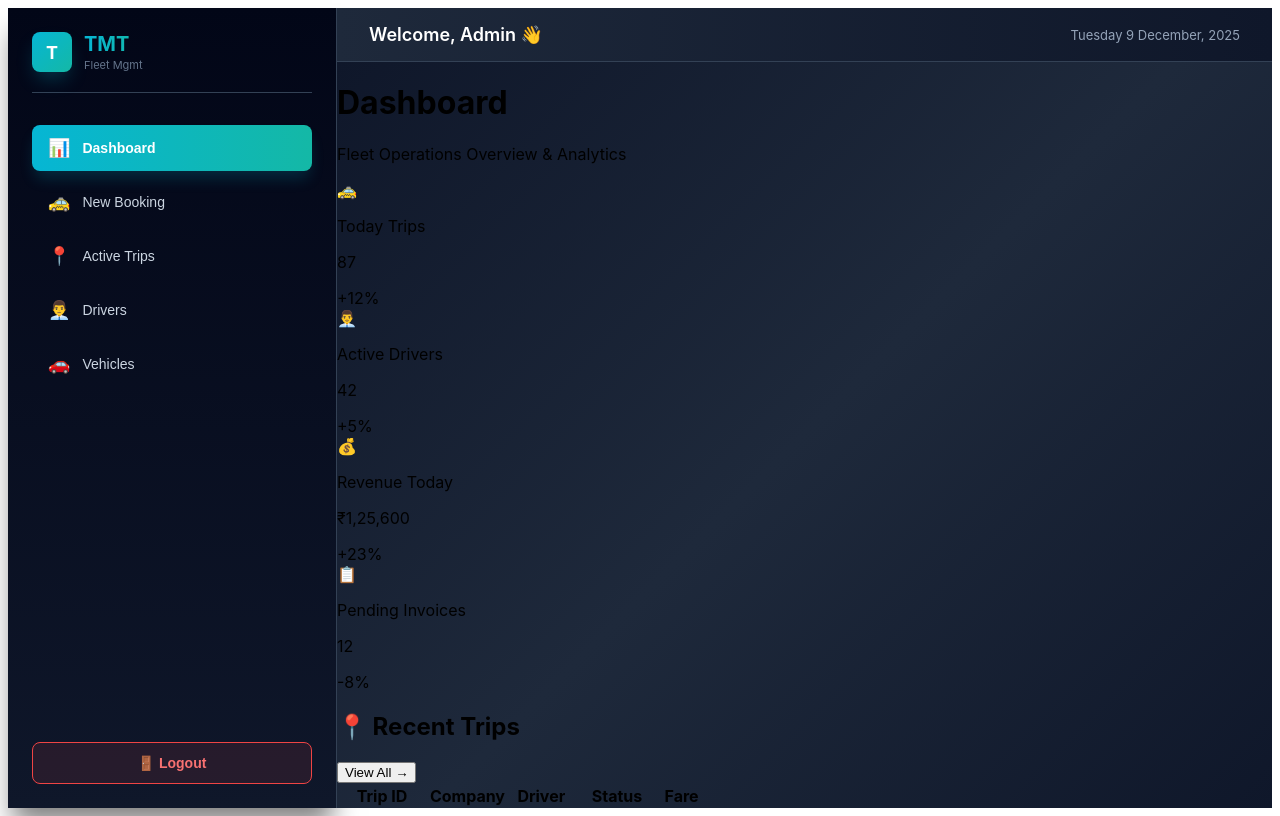
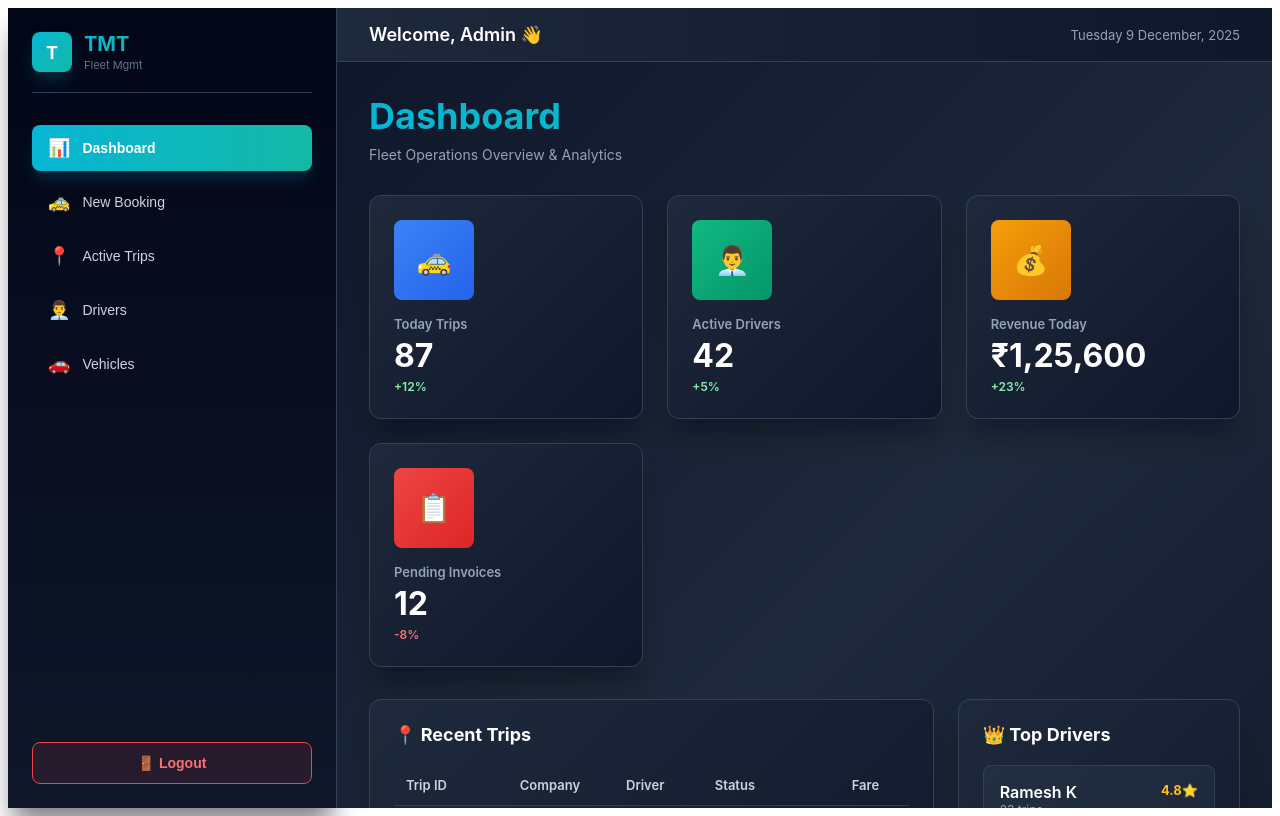
Before and after one commit to muralitharan-rex/tmt-travels-mvp, a React (Vite) app: page / in a window 1280 px wide. Both pictures are taken after a click on the button "Login". Built offline with nearby package versions, Linux system fonts and the light colour scheme.

Commit message:
Update Dashboard.jsx

```diff
--- a/src/pages/Dashboard.jsx
+++ b/src/pages/Dashboard.jsx
@@ -1,18 +1,134 @@
 import React from 'react'
+
+const styles = {
+  container: {
+    padding: '32px',
+    minHeight: '100vh',
+    background: 'linear-gradient(135deg, #0f172a 0%, #1e293b 50%, #0f172a 100%)',
+    color: 'white'
+  },
+  header: {
+    marginBottom: '32px'
+  },
+  title: {
+    fontSize: '36px',
+    fontWeight: 'bold',
+    margin: '0 0 8px 0',
+    background: 'linear-gradient(90deg, #06b6d4 0%, #14b8a6 100%)',
+    WebkitBackgroundClip: 'text',
+    WebkitTextFillColor: 'transparent',
+    backgroundClip: 'text'
+  },
+  subtitle: {
+    fontSize: '14px',
+    color: '#94a3b8',
+    margin: 0
+  },
+  statsGrid: {
+    display: 'grid',
+    gridTemplateColumns: 'repeat(auto-fit, minmax(250px, 1fr))',
+    gap: '24px',
+    marginBottom: '32px'
+  },
+  iconBox: (color) => ({
+    background: color,
+    padding: '12px',
+    borderRadius: '8px',
+    width: '56px',
+    height: '56px',
+    display: 'flex',
+    alignItems: 'center',
+    justifyContent: 'center',
+    fontSize: '28px',
+    marginBottom: '16px',
+    boxShadow: `0 10px 20px -5px ${color}40`
+  }),
+  statLabel: {
+    fontSize: '13px',
+    color: '#94a3b8',
+    marginBottom: '4px',
+    fontWeight: '600'
+  },
+  statValue: {
+    fontSize: '32px',
+    fontWeight: 'bold',
+    color: 'white',
+    marginBottom: '4px'
+  },
+  twoColumn: {
+    display: 'grid',
+    gridTemplateColumns: '2fr 1fr',
+    gap: '24px',
+    marginBottom: '24px'
+  },
+  card: {
+    background: 'linear-gradient(135deg, #1e293b 0%, #0f172a 100%)',
+    padding: '24px',
+    borderRadius: '12px',
+    border: '1px solid #334155',
+    boxShadow: '0 20px 25px -5px rgba(0, 0, 0, 0.3)'
+  },
+  cardTitle: {
+    fontSize: '18px',
+    fontWeight: 'bold',
+    marginBottom: '20px',
+    display: 'flex',
+    alignItems: 'center',
+    gap: '8px'
+  },
+  table: {
+    width: '100%',
+    borderCollapse: 'collapse'
+  },
+  tableHeader: {
+    borderBottom: '1px solid #334155',
+    textAlign: 'left'
+  },
+  tableHeaderCell: {
+    padding: '12px',
+    fontSize: '13px',
+    fontWeight: '600',
+    color: '#cbd5e1'
+  },
+  tableRow: {
+    borderBottom: '1px solid #334155',
+    transition: 'background 0.2s ease'
+  },
+  tableCell: {
+    padding: '12px',
+    fontSize: '13px',
+    color: '#e2e8f0'
+  },
+  driverCard: {
+    background: 'rgba(51, 65, 85, 0.3)',
+    padding: '16px',
+    borderRadius: '8px',
+    border: '1px solid #334155',
+    marginBottom: '12px',
+    transition: 'all 0.2s ease'
+  },
+  alertBox: {
+    background: 'linear-gradient(135deg, rgba(217, 119, 6, 0.1) 0%, rgba(251, 146, 60, 0.1) 100%)',
+    border: '1px solid rgba(217, 119, 6, 0.3)',
+    padding: '16px',
+    borderRadius: '12px',
+    color: '#fed7aa'
+  }
+}
 
 export default function Dashboard({ user }) {
   const stats = [
-    { label: 'Today Trips', value: '87', icon: '🚕', color: 'from-blue-500 to-blue-600', trend: '+12%' },
-    { label: 'Active Drivers', value: '42', icon: '👨‍💼', color: 'from-green-500 to-emerald-600', trend: '+5%' },
-    { label: 'Revenue Today', value: '₹1,25,600', icon: '💰', color: 'from-amber-500 to-orange-600', trend: '+23%' },
-    { label: 'Pending Invoices', value: '12', icon: '📋', color: 'from-rose-500 to-red-600', trend: '-8%' }
+    { label: 'Today Trips', value: '87', icon: '🚕', color: 'linear-gradient(135deg, #3b82f6 0%, #2563eb 100%)', trend: '+12%' },
+    { label: 'Active Drivers', value: '42', icon: '👨‍💼', color: 'linear-gradient(135deg, #10b981 0%, #059669 100%)', trend: '+5%' },
+    { label: 'Revenue Today', value: '₹1,25,600', icon: '💰', color: 'linear-gradient(135deg, #f59e0b 0%, #d97706 100%)', trend: '+23%' },
+    { label: 'Pending Invoices', value: '12', icon: '📋', color: 'linear-gradient(135deg, #ef4444 0%, #dc2626 100%)', trend: '-8%' }
   ]
 
   const recentTrips = [
-    { id: 'TRP-10021', company: 'Zoho', driver: 'Ramesh', status: 'Completed', fare: '₹320', time: '2:30 PM' },
-    { id: 'TRP-10020', company: 'HCL', driver: 'Karthik', status: 'Active', fare: '₹280', time: '1:15 PM' },
-    { id: 'TRP-10019', company: 'Honeywell', driver: 'Prakash', status: 'Completed', fare: '₹450', time: '12:45 PM' },
-    { id: 'TRP-10018', company: 'TCS', driver: 'Suresh', status: 'Active', fare: '₹380', time: '11:30 AM' }
+    { id: 'TRP-10021', company: 'Zoho', driver: 'Ramesh', status: 'Completed', fare: '₹320' },
+    { id: 'TRP-10020', company: 'HCL', driver: 'Karthik', status: 'Active', fare: '₹280' },
+    { id: 'TRP-10019', company: 'Honeywell', driver: 'Prakash', status: 'Completed', fare: '₹450' },
+    { id: 'TRP-10018', company: 'TCS', driver: 'Suresh', status: 'Active', fare: '₹380' }
   ]
 
   const topDrivers = [
@@ -22,111 +138,108 @@ export default function Dashboard({ user }) {
   ]
 
   return (
-    <div className="p-8 bg-gradient-to-br from-slate-900 via-slate-800 to-slate-900 min-h-screen overflow-auto">
+    <div style={styles.container}>
       {/* Header */}
-      <div className="mb-8">
-        <h1 className="text-4xl font-bold bg-gradient-to-r from-cyan-400 to-teal-400 bg-clip-text text-transparent">Dashboard</h1>
-        <p className="text-slate-400 mt-2">Fleet Operations Overview & Analytics</p>
+      <div style={styles.header}>
+        <h1 style={styles.title}>Dashboard</h1>
+        <p style={styles.subtitle}>Fleet Operations Overview & Analytics</p>
       </div>
 
-      {/* Stats Grid */}
-      <div className="grid grid-cols-1 md:grid-cols-2 lg:grid-cols-4 gap-6 mb-8">
-        {stats.map((stat, idx) => (
-          <div
-            key={stat.label}
-            className="group bg-gradient-to-br from-slate-800 to-slate-700 p-6 rounded-xl border border-slate-700 hover:border-cyan-500/50 shadow-lg hover:shadow-xl hover:shadow-cyan-500/10 transition-all duration-300 transform hover:-translate-y-1"
-          >
-            {/* Icon Background */}
-            <div className={`bg-gradient-to-br ${stat.color} p-4 rounded-lg w-14 h-14 flex items-center justify-center text-2xl mb-4 shadow-lg transform group-hover:scale-110 transition-transform duration-300`}>
-              {stat.icon}
-            </div>
-
-            {/* Content */}
-            <p className="text-slate-400 text-sm font-medium mb-1">{stat.label}</p>
-            <div className="flex items-end justify-between">
-              <p className="text-3xl font-bold text-white">{stat.value}</p>
-              <span className={`text-sm font-semibold ${stat.trend.includes('+') ? 'text-green-400' : 'text-red-400'}`}>
-                {stat.trend}
-              </span>
-            </div>
+      {/* Stats Cards */}
+      <div style={styles.statsGrid}>
+        {stats.map((stat) => (
+          <div key={stat.label} style={{
+            ...styles.card,
+            cursor: 'pointer'
+          }} onMouseEnter={(e) => {
+            e.currentTarget.style.transform = 'translateY(-4px)'
+            e.currentTarget.style.borderColor = '#06b6d4'
+          }} onMouseLeave={(e) => {
+            e.currentTarget.style.transform = 'translateY(0)'
+            e.currentTarget.style.borderColor = '#334155'
+          }}>
+            <div style={styles.iconBox(stat.color)}>{stat.icon}</div>
+            <div style={styles.statLabel}>{stat.label}</div>
+            <div style={styles.statValue}>{stat.value}</div>
+            <div style={{ fontSize: '12px', color: stat.trend.includes('+') ? '#86efac' : '#f87171', fontWeight: '600' }}>{stat.trend}</div>
           </div>
         ))}
       </div>
 
       {/* Two Column Layout */}
-      <div className="grid grid-cols-1 lg:grid-cols-3 gap-6">
+      <div style={styles.twoColumn}>
         {/* Recent Trips */}
-        <div className="lg:col-span-2 bg-gradient-to-br from-slate-800 to-slate-700 p-6 rounded-xl border border-slate-700 shadow-lg">
-          <div className="flex items-center justify-between mb-6">
-            <h2 className="text-xl font-bold text-white flex items-center gap-2">
-              📍 Recent Trips
-            </h2>
-            <button className="text-cyan-400 hover:text-cyan-300 text-sm font-medium transition-colors">View All →</button>
-          </div>
-
-          <div className="overflow-x-auto">
-            <table className="w-full text-sm">
-              <thead>
-                <tr className="border-b border-slate-600">
-                  <th className="p-4 text-left text-slate-300 font-semibold">Trip ID</th>
-                  <th className="p-4 text-left text-slate-300 font-semibold">Company</th>
-                  <th className="p-4 text-left text-slate-300 font-semibold">Driver</th>
-                  <th className="p-4 text-left text-slate-300 font-semibold">Status</th>
-                  <th className="p-4 text-left text-slate-300 font-semibold">Fare</th>
+        <div style={styles.card}>
+          <div style={styles.cardTitle}>📍 Recent Trips</div>
+          <table style={styles.table}>
+            <thead style={styles.tableHeader}>
+              <tr>
+                <th style={styles.tableHeaderCell}>Trip ID</th>
+                <th style={styles.tableHeaderCell}>Company</th>
+                <th style={styles.tableHeaderCell}>Driver</th>
+                <th style={styles.tableHeaderCell}>Status</th>
+                <th style={styles.tableHeaderCell}>Fare</th>
               </tr>
             </thead>
             <tbody>
               {recentTrips.map((trip) => (
-                  <tr key={trip.id} className="border-b border-slate-700 hover:bg-slate-800/50 transition-colors group">
-                    <td className="p-4 font-mono text-cyan-400 font-semibold">{trip.id}</td>
-                    <td className="p-4 text-white">{trip.company}</td>
-                    <td className="p-4 text-slate-300">{trip.driver}</td>
-                    <td className="p-4">
-                      <span className={`px-3 py-1 rounded-full text-xs font-semibold ${
-                        trip.status === 'Active'
-                          ? 'bg-green-500/20 text-green-300 border border-green-500/30'
-                          : 'bg-slate-700 text-slate-300 border border-slate-600'
-                      }`}>
-                        {trip.status}
-                      </span>
+                <tr key={trip.id} style={styles.tableRow} onMouseEnter={(e) => e.currentTarget.style.background = 'rgba(51, 65, 85, 0.2)'} onMouseLeave={(e) => e.currentTarget.style.background = 'transparent'}>
+                  <td style={{...styles.tableCell, color: '#06b6d4', fontFamily: 'monospace', fontWeight: 'bold'}}>{trip.id}</td>
+                  <td style={styles.tableCell}>{trip.company}</td>
+                  <td style={styles.tableCell}>{trip.driver}</td>
+                  <td style={styles.tableCell}>
+                    <span style={{
+                      display: 'inline-block',
+                      padding: '4px 12px',
+                      borderRadius: '20px',
+                      fontSize: '12px',
+                      fontWeight: '600',
+                      background: trip.status === 'Active' ? 'rgba(34, 197, 94, 0.15)' : 'rgba(100, 116, 139, 0.15)',
+                      color: trip.status === 'Active' ? '#86efac' : '#cbd5e1',
+                      border: trip.status === 'Active' ? '1px solid #22c55e' : '1px solid #64748b'
+                    }}>{trip.status}</span>
                   </td>
-                    <td className="p-4 font-bold text-white">{trip.fare}</td>
+                  <td style={{...styles.tableCell, fontWeight: 'bold'}}>{trip.fare}</td>
                 </tr>
               ))}
             </tbody>
           </table>
         </div>
-        </div>
 
         {/* Top Drivers */}
-        <div className="bg-gradient-to-br from-slate-800 to-slate-700 p-6 rounded-xl border border-slate-700 shadow-lg">
-          <h2 className="text-xl font-bold text-white mb-6 flex items-center gap-2">
-            👑 Top Drivers
-          </h2>
-
-          <div className="space-y-4">
+        <div style={styles.card}>
+          <div style={styles.cardTitle}>👑 Top Drivers</div>
+          <div>
             {topDrivers.map((driver, idx) => (
-              <div key={idx} className="bg-slate-700/50 p-4 rounded-lg border border-slate-600 hover:border-cyan-500/30 transition-all duration-200 group">
-                <div className="flex items-start justify-between mb-2">
+              <div key={idx} style={styles.driverCard} onMouseEnter={(e) => {
+                e.currentTarget.style.borderColor = '#06b6d4'
+                e.currentTarget.style.background = 'rgba(6, 182, 212, 0.05)'
+              }} onMouseLeave={(e) => {
+                e.currentTarget.style.borderColor = '#334155'
+                e.currentTarget.style.background = 'rgba(51, 65, 85, 0.3)'
+              }}>
+                <div style={{ display: 'flex', justifyContent: 'space-between', alignItems: 'start', marginBottom: '8px' }}>
                   <div>
-                    <p className="font-semibold text-white group-hover:text-cyan-400 transition-colors">{driver.name}</p>
-                    <p className="text-xs text-slate-400">{driver.trips} trips</p>
+                    <div style={{ fontWeight: '600', color: 'white' }}>{driver.name}</div>
+                    <div style={{ fontSize: '12px', color: '#94a3b8' }}>{driver.trips} trips</div>
                   </div>
-                  <span className="text-sm font-bold text-amber-400">{driver.rating}</span>
+                  <div style={{ fontSize: '13px', fontWeight: 'bold', color: '#fbbf24' }}>{driver.rating}</div>
                 </div>
-                <p className="text-sm text-cyan-400 font-semibold">{driver.earnings}</p>
+                <div style={{ fontSize: '13px', color: '#06b6d4', fontWeight: '600' }}>{driver.earnings}</div>
               </div>
             ))}
           </div>
         </div>
       </div>
 
-      {/* Alert Section */}
-      <div className="mt-6 bg-gradient-to-r from-amber-500/10 to-orange-500/10 border border-amber-500/30 p-4 rounded-xl">
-        <p className="text-amber-300 font-medium flex items-center gap-2">
-          <span className="text-xl">⚠️</span>
+      {/* Alert */}
+      <div style={styles.alertBox}>
+        <div style={{ display: 'flex', alignItems: 'start', gap: '12px' }}>
+          <span style={{ fontSize: '18px' }}>⚠️</span>
+          <div>
             <strong>Maintenance Alert:</strong> 3 vehicles due for maintenance in next 7 days. Schedule now to avoid downtime.
-        </p>
+          </div>
+        </div>
       </div>
     </div>
   )
```
Lines whose indentation alone changed are shown as unchanged.
